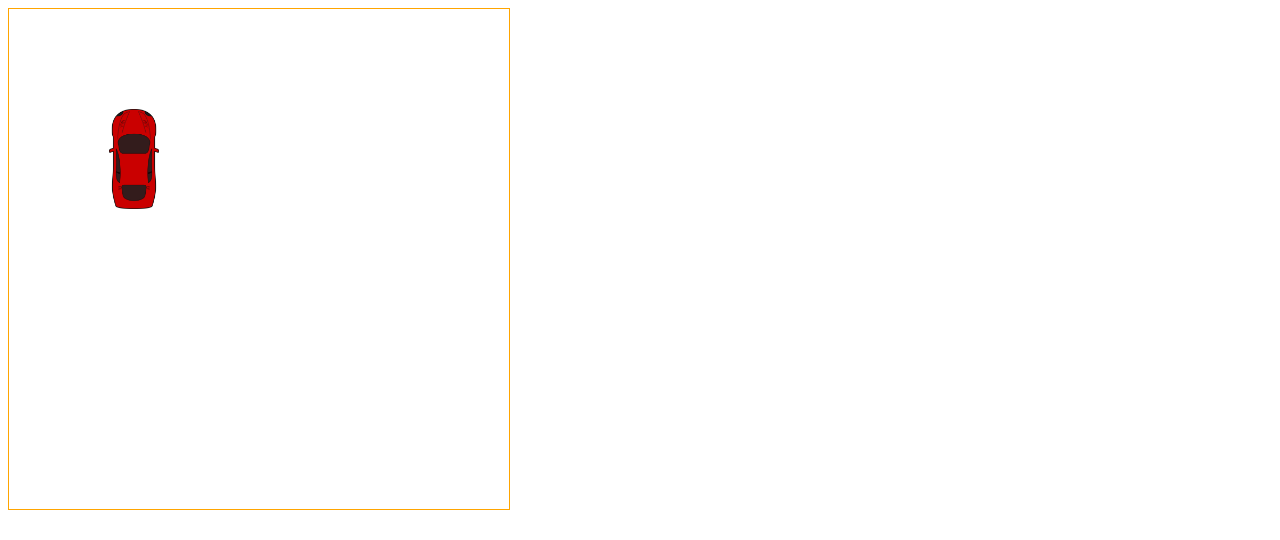
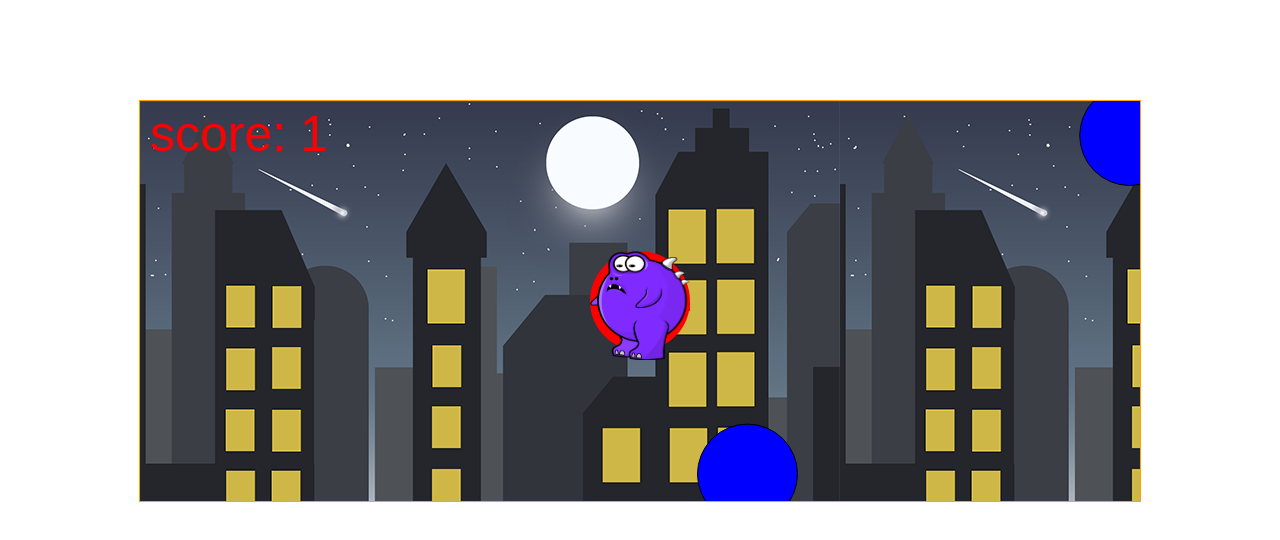
Before and after one commit to quanle031198/js, a plain HTML site: page casestudymodul1/index.html in a window 1280 px wide. Drawn offline with Linux system fonts and the light colour scheme.

Commit message:
case study module 1

```diff
--- a/casestudymodul1/css/style.css
+++ b/casestudymodul1/css/style.css
@@ -1,3 +1,13 @@
+*{
+    margin: 0;
+    padding: 0;
+}
+body{
+    display:flex;
+    justify-content: center;
+    margin-top:100px;
+}
 #gameCanvas{
     border: 1px solid orange;
+    background-image: url(../img/city.png);
 }
--- a/casestudymodul1/index.html
+++ b/casestudymodul1/index.html
@@ -2,17 +2,17 @@
 <html>
     <head>
         <meta charset="utf-8">
-        <title>Racing boy</title>
+        <title>dRaGoN: kInG oF m0nSteR</title>
         <link rel="stylesheet" type="text/css" href="css/style.css">
     </head>
 
-    <body onkeydown="gameBoard.moveNinja(event)">
-        <canvas id="gameCanvas" width="500px" height="500px"></canvas>
+    <body >
+        <canvas id="gameCanvas"></canvas>
 
 
     </body>
 
-    <script src="script/demo.js"></script>
-    <!-- <script src="script/game.js"></script> -->
+
+    <script src="script/game.js"></script>
 
 </html>
--- a/casestudymodul1/script/demo.js
+++ /dev/null
@@ -1,121 +0,0 @@
-// var canvas = document.getElementById('myCanvas');
-// var ctx = canvas.getContext('2d');
-// const img_car = new Image();
-// img_car.src = "img/car1.png";
-// img_car.addEventListener('load', e => {
-//   ctx.drawImage(img_car, 180,580,50,100);
-// });
-
-const GAMEBOARD_WIDTH = 1000;
-const GAMEBOARD_HEIGHT = 1000;
-
-const ORIENTATION_LEFT = "left";
-const ORIENTATION_RIGHT = "right";
-const ORIENTATION_UP = "up";
-const ORIENTATION_DOWN = "down";
-
-const NINJA_WIDTH = 59;
-const NINJA_HEIGHT = 86;
-
-const DEFAULT_NINJA_X_POSITION = 100;
-const DEFAULT_NINJA_Y_POSITION = 100;
-
-const DEFAULT_NINJA_SPEED = 50;
-
-function Ninja(){
-    this.xPosition = DEFAULT_NINJA_X_POSITION;
-    this.yPosition = DEFAULT_NINJA_Y_POSITION;
-    this.orientation = ORIENTATION_DOWN;
-    this.speed = DEFAULT_NINJA_SPEED;
-    this.step = 1;
-
-    this.buildImage = function(){
-        this.image =  'car1.png';
-    };
-
-    this.buildImage();
-
-    this.move = function(){
-        switch (this.orientation) {
-            case ORIENTATION_DOWN:
-                this.yPosition += this.speed;
-                break;
-            case ORIENTATION_UP:
-                this.yPosition -= this.speed;
-                break;
-            case ORIENTATION_LEFT:
-                this.xPosition -= this.speed;
-                break;
-            case ORIENTATION_RIGHT:
-                this.xPosition += this.speed;
-                break;
-        }
-
-        if(this.step === 2){
-            this.step = 1;
-        } else {
-            this.step = 2;
-        }
-        this.buildImage();
-    };
-
-    this.turn = function(orientation){
-        this.orientation = orientation;
-        this.step = 1;
-        this.buildImage();
-    };
-
-    this.show = function(ctx){
-        var image = new Image();
-        var xPosition = this.xPosition;
-        var yPosition = this.yPosition;
-        image.onload = function(){
-            ctx.drawImage(image, xPosition, yPosition,50,100);
-        };
-        image.src = 'img/' + this.image;
-    }
-}
-
-function GameBoard() {
-    this.ninja = new Ninja();
-    this.ctx = undefined;
-    this.start = function(){
-        this.ctx = document.getElementById('gameCanvas').getContext('2d');
-        this.ninja.show(this.ctx);
-    };
-
-    this.render = function(){
-        this.ctx.clearRect(0, 0, GAMEBOARD_WIDTH, GAMEBOARD_HEIGHT);
-        this.ninja.show(this.ctx);
-    };
-
-    this.moveNinja = function(event){
-        var orientation = 0;
-        switch (event.which){
-            case 65:
-                orientation = ORIENTATION_LEFT;
-                break;
-            case 87:
-                orientation = ORIENTATION_UP;
-                break;
-            case 68:
-                orientation = ORIENTATION_RIGHT;
-                break;
-            case 83:
-                orientation = ORIENTATION_DOWN;
-                break;
-        }
-
-        if(orientation){
-            if(this.ninja.orientation !== orientation){
-                this.ninja.orientation = orientation;
-            } else {
-                this.ninja.move();
-            }
-            this.render();
-        }
-    }
-}
-
-var gameBoard = new GameBoard();
-gameBoard.start();
--- a/casestudymodul1/script/game.js
+++ b/casestudymodul1/script/game.js
@@ -1,50 +1,172 @@
-// class Controll{
-//     constructor(left, right,up,down){
-//         this.left = left;
-//         this.right = right;
-//         this.up = up;
-//         this.down = down;
-//     }
-//     upArrowPressed(){
+// cài đặt canvas
+const canvas = document.getElementById('gameCanvas');
+const ctx = canvas.getContext('2d');
+canvas.width = 1000;
+canvas.height = 400;
 
-//     }
-// }
-function upArrowPressed() {
-    let element = document.getElementById("myCanvas");
-    element.style.top = parseInt(element.style.top) - 5 + 'px'
+let score = 0;
+let gameFrame = 0;
+ctx.font = '50px sans-serif';
+
+// Tương tác chuột
+
+let canvasPosition = canvas.getBoundingClientRect();
+console.log(canvasPosition);
+const mouse = {
+    x: canvas.width / 2,
+    y: canvas.height / 2,
+    click: false
 }
-function downArrowPressed() {
-    let element = document.getElementById("myCanvas");
-    element.style.top = parseInt(element.style.top) + 5 + 'px'
+canvas.addEventListener('mousedown', function (event) {
+    mouse.click = true;
+    mouse.x = event.x - canvasPosition.left;
+    mouse.y = event.y - canvasPosition.top;
+
+
+});
+canvas.addEventListener('mouseup', function () {
+    mouse.click = false;
+})
+
+//player
+
+const playerLeft = new Image();
+playerLeft.src = 'img/dragon_go_left.png';
+const playerRight = new Image();
+playerRight.src = 'img/dragon_go_right.png';
+
+class Player {
+    constructor() {
+        this.x = canvas.width;
+        this.y = canvas.height / 2;
+        this.radius = 50;
+        this.angle = 0; //xoay nhân vật theo hướng chuột
+        this.frameX = 0;
+        this.frameY = 0;
+        this.frame = 0;
+        this.spriteWidth = 498;
+        this.spriteHeigth = 327;
+    }
+
+    update() {
+        const dx = this.x - mouse.x;
+        const dy = this.y - mouse.y;
+        let theta = Math.atan2(dy, dx);
+        this.angle = theta
+        if (mouse.x != this.x) {
+            this.x -= dx / 30; //speed
+        }
+        if (mouse.y != this.y) {
+            this.y -= dy / 30;
+        }
+    }
+    draw() {
+        if (mouse.click) {
+            ctx.lineWidth = 0.2;
+            ctx.beginPath();
+            ctx.moveTo(this.x, this.y);
+            ctx.lineTo(mouse.x, mouse.y);
+            ctx.stroke();
+        }
+        ctx.fillStyle = 'red';
+        ctx.beginPath();
+        ctx.arc(this.x, this.y, this.radius, 0, Math.PI * 2);
+        ctx.fill();
+        ctx.closePath();
+        ctx.fillRect(this.x, this.y, this.radius, 10);
+
+
+        ctx.save();
+        ctx.translate(this.x, this.y);
+        ctx.rotate(this.angle)
+        if (this.x >= mouse.x) {
+            ctx.drawImage(playerLeft, 0 * this.spriteWidth, 0 * this.spriteHeigth, this.spriteWidth - 100, this.spriteHeigth + 183, 0 - 50, 0 - 50, this.spriteWidth / 5, this.spriteHeigth / 3);
+        } else {
+            ctx.drawImage(playerRight, 0 * this.spriteWidth, 0 * this.spriteHeigth, this.spriteWidth - 100, this.spriteHeigth + 183, 0 - 50, 0 - 50, this.spriteWidth / 5, this.spriteHeigth / 3);
+        }
+        ctx.restore();
+
+    }
 }
-function leftArrowPressed() {
-    let element = document.getElementById("myCanvas");
-    element.style.left = parseInt(element.style.left) - 5 + 'px'
-}
-function rightArrowPressed() {
-    let element = document.getElementById("myCanvas");
-    element.style.left = parseInt(element.style.left) + 5 + 'px'
+const player = new Player();
+
+//thế lực bóng tối
+const helicoptersArray = [];
+class Helicopter {
+    constructor() {
+        this.x = Math.random() * canvas.width;
+        this.y = canvas.height + 100;
+        this.radius = 50;
+        this.speed = Math.random() * 5 + 1;
+        this.distance; // khoảng cách này sẽ theo dõi khoảng cách giữa mỗi heli
+        this.counted = false;
+        this.sound = Math.random() <= 0.5 ? 'sound1' : 'sound2';
+
+    }
+    update() {
+        this.y -= this.speed;
+        const dx = this.x - player.x;
+        const dy = this.y - player.y;
+        this.distance = Math.sqrt(dx * dx + dy * dy);
+    }
+    draw() {
+        ctx.fillStyle = 'blue';
+        ctx.beginPath();
+        ctx.arc(this.x, this.y, this.radius, 0, Math.PI * 2);
+        ctx.fill();
+        ctx.closePath();
+        ctx.stroke();
+    }
 }
 
-function moveSelection(evt)
-{
-    switch (evt.keyCode)
-    {
-        case 65:
-            leftArrowPressed();
-            break;
-            case 68:
-            rightArrowPressed();
-            break;
-            case 87:
-            upArrowPressed();
-            break;
-            case 83:
-            downArrowPressed();
-            break;
+        const heliBoom1 = document.createElement('audio');
+        heliBoom1.src = 'sound/explode.wav';
+        const heliBoom2 = document.createElement('audio');
+        heliBoom2.src = 'sound/rumble.flac'
+
+function handleHelicoters() {
+    if (gameFrame % 50 == 0) {
+        helicoptersArray.push(new Helicopter());
+
+    }
+    for (let i = 0; i < helicoptersArray.length; i++) {
+        helicoptersArray[i].update();
+        helicoptersArray[i].draw();
+    }
+    for (let i = 0; i < helicoptersArray.length; i++) {
+        if (helicoptersArray[i].y < 0 - this.radius * 2) {
+            helicoptersArray.splice(i, 1);
+        }
+        if (helicoptersArray[i]) {
+            if (helicoptersArray[i].distance < helicoptersArray[i].radius + player.radius) {
+
+                if (!helicoptersArray[i].counted) {
+                    if(helicoptersArray[i].sound === 'sound1'){
+                        heliBoom1.play();
+                    } else {
+                        heliBoom2.play();
+                    }
+                    score++;
+                    helicoptersArray[i].counted = true;
+                    helicoptersArray.splice(i, 1);
+                }
+
+            }
+        }
+
     }
 }
-function docReady()
-{
-    window.addEventListener('keydown', moveSelection);
+
+
+
+//Vòng lặp animation
+function animate() {
+    ctx.clearRect(0, 0, canvas.width, canvas.height);
+    handleHelicoters();
+    player.update();
+    player.draw();
+    ctx.fillText('score: ' + score, 10, 50);
+    gameFrame++;
+    requestAnimationFrame(animate);
 }
+animate()
```
Also changed, not shown: casestudymodul1/img/car1.png (deleted), casestudymodul1/img/city.png (added), casestudymodul1/img/destroyed_city.jpg (added), casestudymodul1/img/down1.png (added), casestudymodul1/img/down2.png (added), casestudymodul1/img/down3.png (added), casestudymodul1/img/dragon_go_left.png (added), casestudymodul1/img/dragon_go_right.png (added), casestudymodul1/img/highway.png (deleted), casestudymodul1/img/up1.png (added), casestudymodul1/img/up2.png (added), casestudymodul1/img/up3.png (added), 2 other files.
